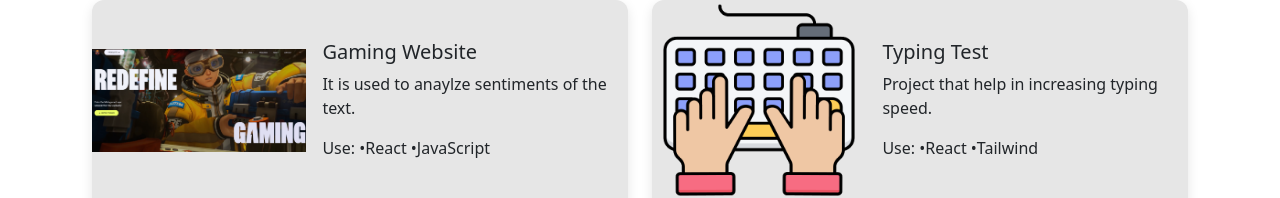
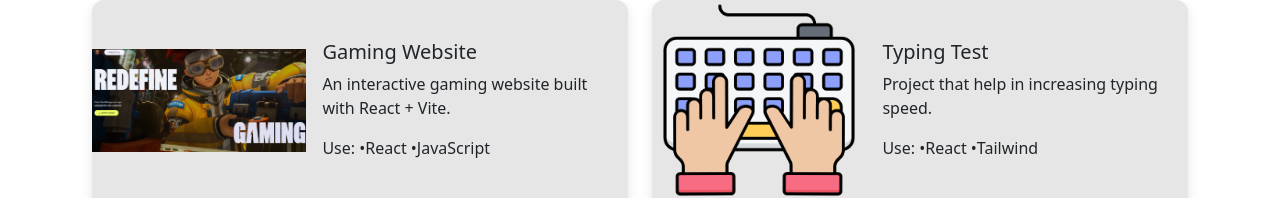
Before and after one commit to Shubhamcse08/_portfolio, a React (Vite) app in the folder client/: page /playlist in a window 1280 px wide. Shown: the part 397-595 px from the top of the page. Built offline with nearby package versions, Linux system fonts and the light colour scheme.

Commit message:
Update description for gaming website project

```diff
--- a/client/src/components/data.js
+++ b/client/src/components/data.js
@@ -19,7 +19,7 @@ const projects = [
      {
       id: 2.5,
       title: "Gaming Website",
-      description: "It is used to anaylze sentiments of the text.",
+      description: "An interactive gaming website built with React + Vite.",
       use:"•React  •JavaScript",
       image:"/gaming1.png" ,
       link: "https://gaming-web-kohl.vercel.app"
```
